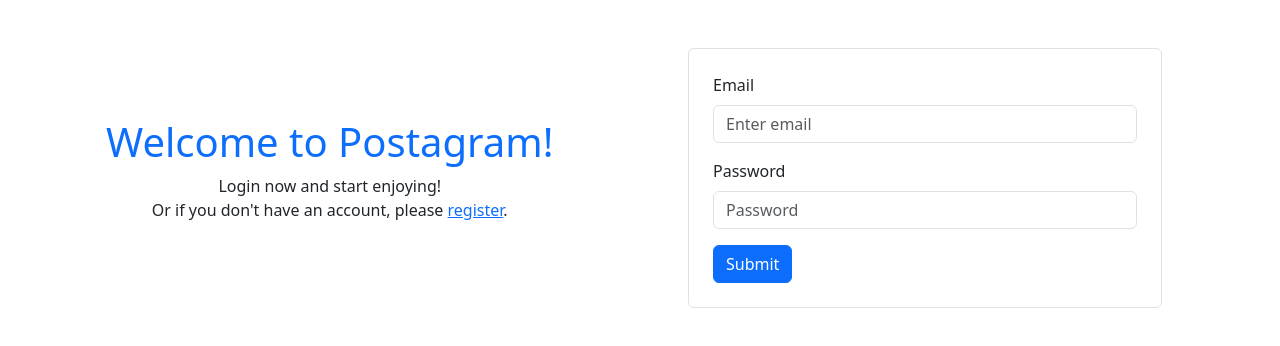
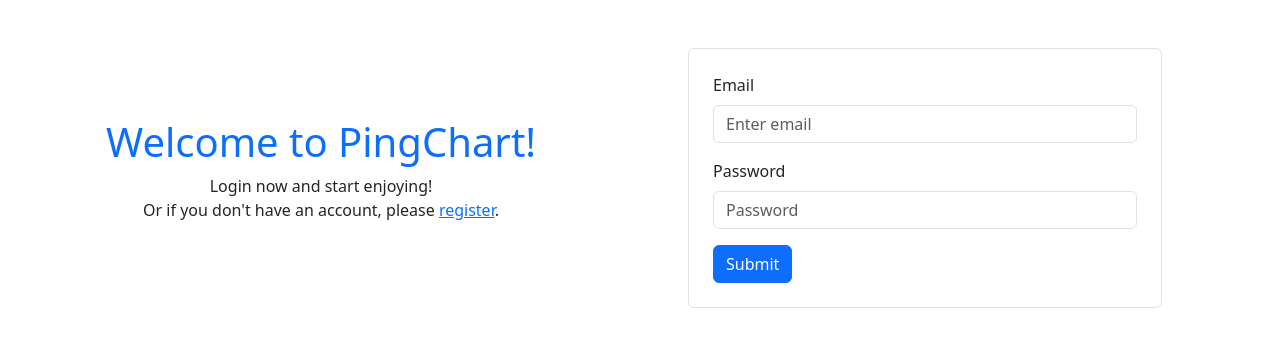
Before and after one commit to 12siragi/socialmedia, a React (Vite) app in the folder frontend/my-react-app/: page /login/ in a window 1280 px wide. Shown: the top 346 px of the page. Built offline with nearby package versions, Linux system fonts and the light colour scheme; what axios-auth-refresh would draw is missing.

Commit message:
changeing the app anme

```diff
--- a/frontend/my-react-app/src/components/Navbar.jsx
+++ b/frontend/my-react-app/src/components/Navbar.jsx
@@ -21,7 +21,7 @@
       <Container fluid>
         {/* Brand */}
         <Navbar.Brand className="fw-bold ms-3" href="#home">
-          Postagram
+          PingChart
         </Navbar.Brand>
 
         {/* Right - User Dropdown */}
--- a/frontend/my-react-app/src/pages/LoginForm.jsx
+++ b/frontend/my-react-app/src/pages/LoginForm.jsx
@@ -10,7 +10,7 @@
         {/* Left side: introduction text */}
         <div className="col-md-6 d-flex align-items-center">
           <div className="content text-center px-4">
-            <h1 className="text-primary">Welcome to Postagram!</h1>
+            <h1 className="text-primary">Welcome to PingChart!</h1>
             <p className="content">
               Login now and start enjoying! <br />
               Or if you don't have an account, please{" "}
--- a/frontend/my-react-app/src/pages/Registration.jsx
+++ b/frontend/my-react-app/src/pages/Registration.jsx
@@ -10,7 +10,7 @@
         {/* Intro / description section */}
         <div className="col-md-6 d-flex align-items-center">
           <div className="content text-center px-4">
-            <h1 className="text-primary">Welcome to Postman!</h1>
+            <h1 className="text-primary">Welcome to PingChart!</h1>
             <p className="content">
               This is a new social media site that allows you to share your thoughts and experiences with your friends.
               Register now and start enjoying! <br />
```
